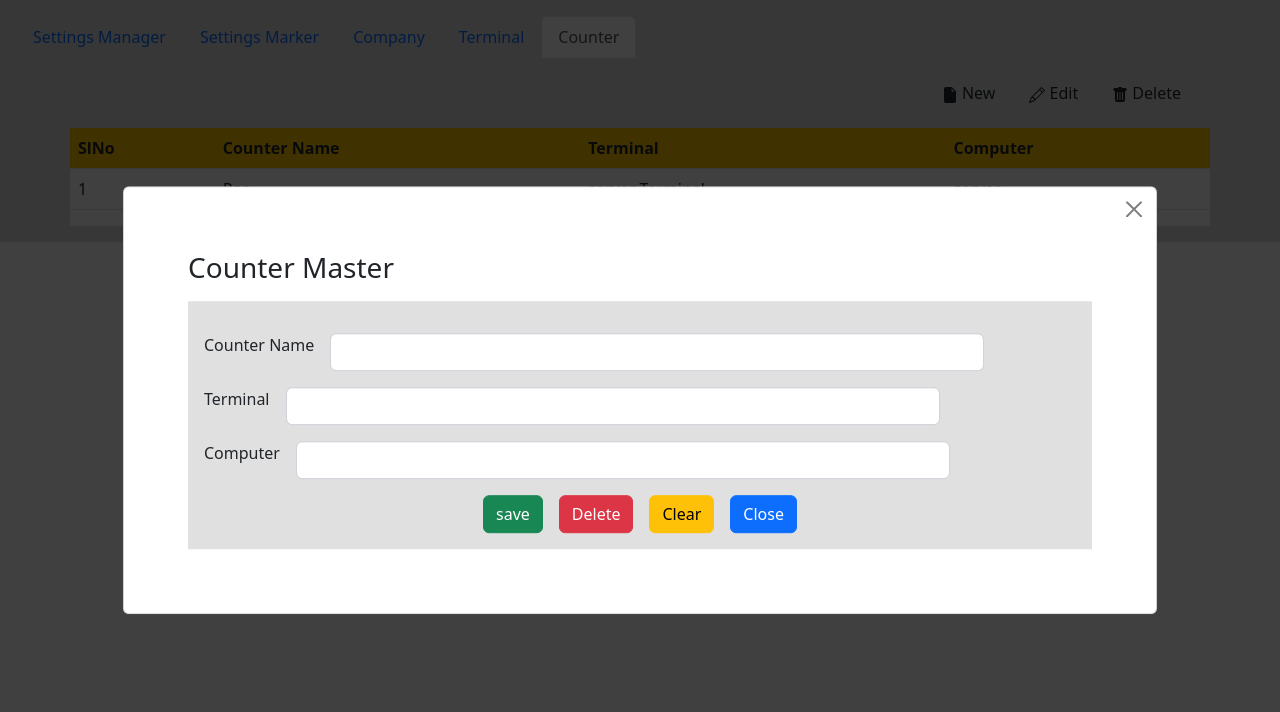
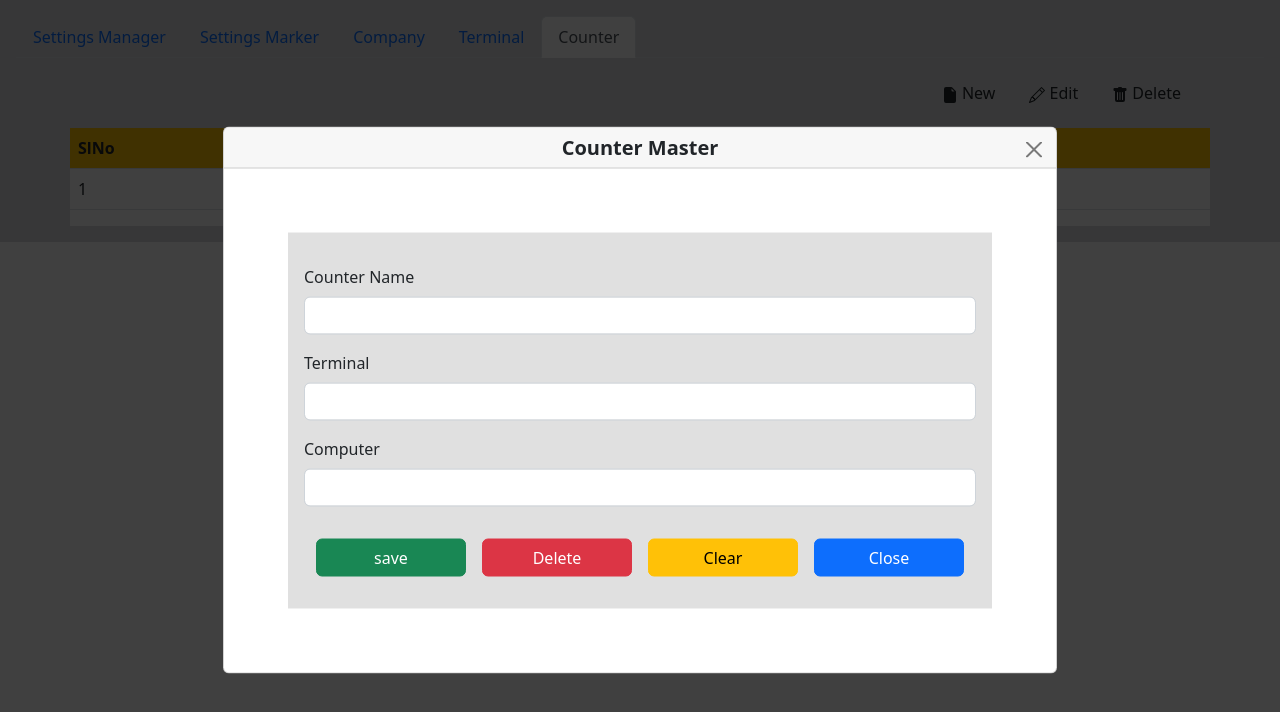
Before and after one commit to muhammedashifpa/zres, a React (Create React App) app: page /settings/counter in a window 1280 px wide. Both pictures are taken after a click on the button "New". Shown: the top 712 px of the page. Built offline with nearby package versions, Linux system fonts and the light colour scheme.

Commit message:
settings style update

```diff
--- a/src/components/settings/components/counter/AddNewCounter.jsx
+++ b/src/components/settings/components/counter/AddNewCounter.jsx
@@ -6,28 +6,27 @@ export const AddNewCounter = ({onClose}) => {
   return (
     <>
       <Wrapper className="p-5">
-        <h3 className="text-start mb-3">Counter Master</h3>
         <form className="p-3">
 
-          <div className="my-3 d-flex">
+          <div className="my-3 text-start">
             <label className="form-label" htmlFor="">
               Counter Name
             </label>
-            <input type="text" className="form-control w-75 ms-3" />
+            <input type="text" className="form-control " />
           </div>
-          <div className="d-flex my-3">
+          <div className=" my-3 text-start">
             <label className="form-label" htmlFor="">
               Terminal
             </label>
-            <input type="text" className="form-control w-75 ms-3" />
+            <input type="text" className="form-control" />
           </div>
-          <div className="d-flex my-3">
+          <div className="text-start my-3">
             <label className="form-label" htmlFor="">
               Computer
             </label>
-            <input type="text" className="form-control w-75 ms-3" />
+            <input type="text" className="form-control " />
           </div>
-          <div className="buttons">
+          <div className="buttons py-3">
             <Button name="save" className="btn btn-success mx-2" />
             <Button name="Delete" className="btn btn-danger mx-2" />
             <Button name="Clear" className="btn btn-warning mx-2" />
@@ -40,8 +39,11 @@ export const AddNewCounter = ({onClose}) => {
 }
 
 const Wrapper = styled.div`
-  width: 1000px;
+  width: 800px;
   form {
     background: rgba(102, 100, 100, 0.2);
+    .btn {
+      min-width: 150px;
+    }
   }
 `;
--- a/src/components/settings/components/counter/Counter.jsx
+++ b/src/components/settings/components/counter/Counter.jsx
@@ -49,7 +49,7 @@ const Counter = () => {
           </table>
         </div>
       </div>
-      {openModal && <Modal onClose={CloseModal} element={<AddNewCounter onClose={CloseModal} />} />}
+      {openModal && <Modal onClose={CloseModal} title="Counter Master" element={<AddNewCounter onClose={CloseModal} />} />}
     </>
   );
 }
--- a/src/components/settings/components/terminal/AddNewTerminal.jsx
+++ b/src/components/settings/components/terminal/AddNewTerminal.jsx
@@ -6,33 +6,32 @@ export const AddNewTerminal = ({onClose}) => {
   return (
     <>
       <Wrapper className="p-5">
-        <h3 className="text-start mb-3">Terminal Master</h3>
         <form className="p-3">
-          <div className="my-3 d-flex">
+          <div className="my-3  text-start">
             <label className="form-label" htmlFor="">
               Code
             </label>
-            <input type="number" className="form-control w-75 ms-3" />
+            <input type="number" className="form-control" />
           </div>
-          <div className="my-3 d-flex">
+          <div className="my-3 text-start">
             <label className="form-label" htmlFor="">
               Terminal Name
             </label>
-            <input type="text" className="form-control w-75 ms-3" />
+            <input type="text" className="form-control" />
           </div>
-          <div className="d-flex my-3">
+          <div className="my-3 text-start">
             <label className="form-label" htmlFor="">
               Computer Name
             </label>
-            <input type="text" className="form-control w-75 ms-3" />
+            <input type="text" className="form-control" />
           </div>
-          <div className="d-flex my-3">
+          <div className="my-3 text-start">
             <label className="form-label" htmlFor="">
               Description
             </label>
-            <input type="text" className="form-control w-75 ms-3" />
+            <input type="text" className="form-control" />
           </div>
-          <div className="buttons">
+          <div className="buttons py-3">
             <Button name="save" className="btn btn-success mx-2" />
             <Button name="Delete" className="btn btn-danger mx-2" />
             <Button name="Clear" className="btn btn-warning mx-2" />
@@ -45,9 +44,11 @@ export const AddNewTerminal = ({onClose}) => {
 }
 
 const Wrapper = styled.div`
-width: 1000px;
+  width: 800px;
   form {
     background: rgba(102, 100, 100, 0.2);
-
+    .btn {
+      min-width: 150px;
+    }
   }
 `;
--- a/src/components/settings/components/terminal/Terminal.jsx
+++ b/src/components/settings/components/terminal/Terminal.jsx
@@ -52,7 +52,7 @@ const Terminal = () => {
           </table>
         </div>
       </div>
-      {openModal && (<Modal onClose = {CloseModal} element={<AddNewTerminal onClose = {CloseModal} />}  />)}
+      {openModal && (<Modal onClose = {CloseModal} title="Terminal Master" element={<AddNewTerminal onClose = {CloseModal} />}  />)}
     </>
   );
 }
```
